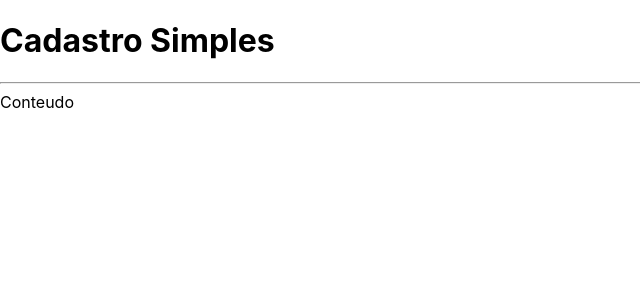
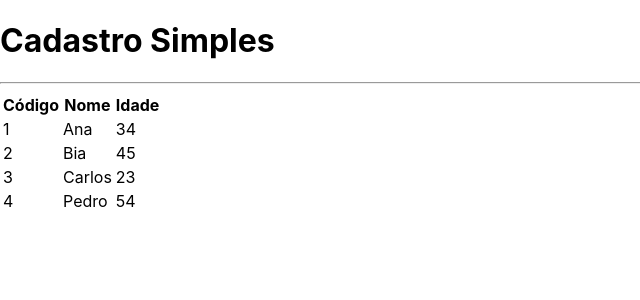
Before and after one commit to medriel/next-crud, a Next.js app: page / in a window 1280 px wide. Shown: the top 300 px of the page, without its empty margins (0-640 px from the left). Built offline with nearby package versions, Linux system fonts and the light colour scheme.

Commit message:
Componente Table

```diff
--- /dev/null
+++ b/src/components/Table.tsx
@@ -0,0 +1,41 @@
+import Client from "../core/Client";
+
+interface TableProps {
+  clients: Client[]
+}
+
+export default function Table(props: TableProps) {
+
+  function renderHeader() {
+    return (
+      <tr>
+        <th>Código</th>
+        <th>Nome</th>
+        <th>Idade</th>
+      </tr>
+    )
+  }
+
+  function renderData() {
+    return props.clients?.map((client, index) => {
+      return (
+        <tr key={client.id}>
+          <td>{client.id}</td>
+          <td>{client.name}</td>
+          <td>{client.age}</td>
+        </tr>
+      )
+    })
+  }
+
+  return (
+    <table>
+      <thead>
+        {renderHeader()}
+      </thead>
+      <tbody>
+        {renderData()}
+      </tbody>
+    </table>
+  )
+}
--- a/src/pages/index.tsx
+++ b/src/pages/index.tsx
@@ -1,6 +1,16 @@
 import Layout from "../components/Layout";
+import Table from "../components/Table";
+import Client from "../core/Client";
 
 export default function Home() {
+
+  const clients = [
+    new Client('Ana', 34, '1'),
+    new Client('Bia', 45, '2'),
+    new Client('Carlos', 23, '3'),
+    new Client('Pedro', 54, '4'),
+  ]
+
   return (
     <div className={`
         flex justify-center items-center h-screen
@@ -8,7 +18,7 @@
         text-white
       `}>
       <Layout title="Cadastro Simples">
-        <span>Conteudo</span>
+        <Table clients={clients}></Table>
       </Layout>
     </div>
   )
```
